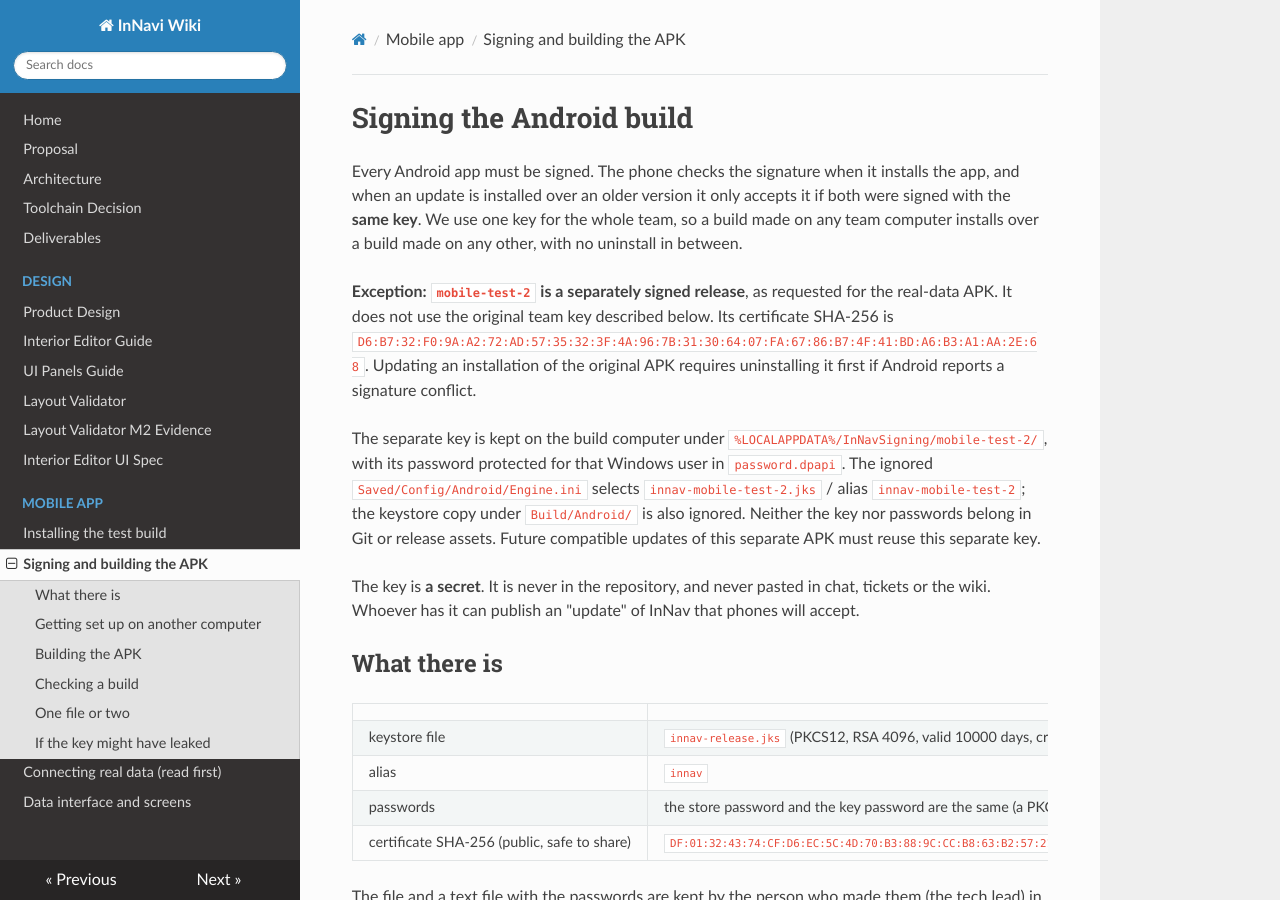
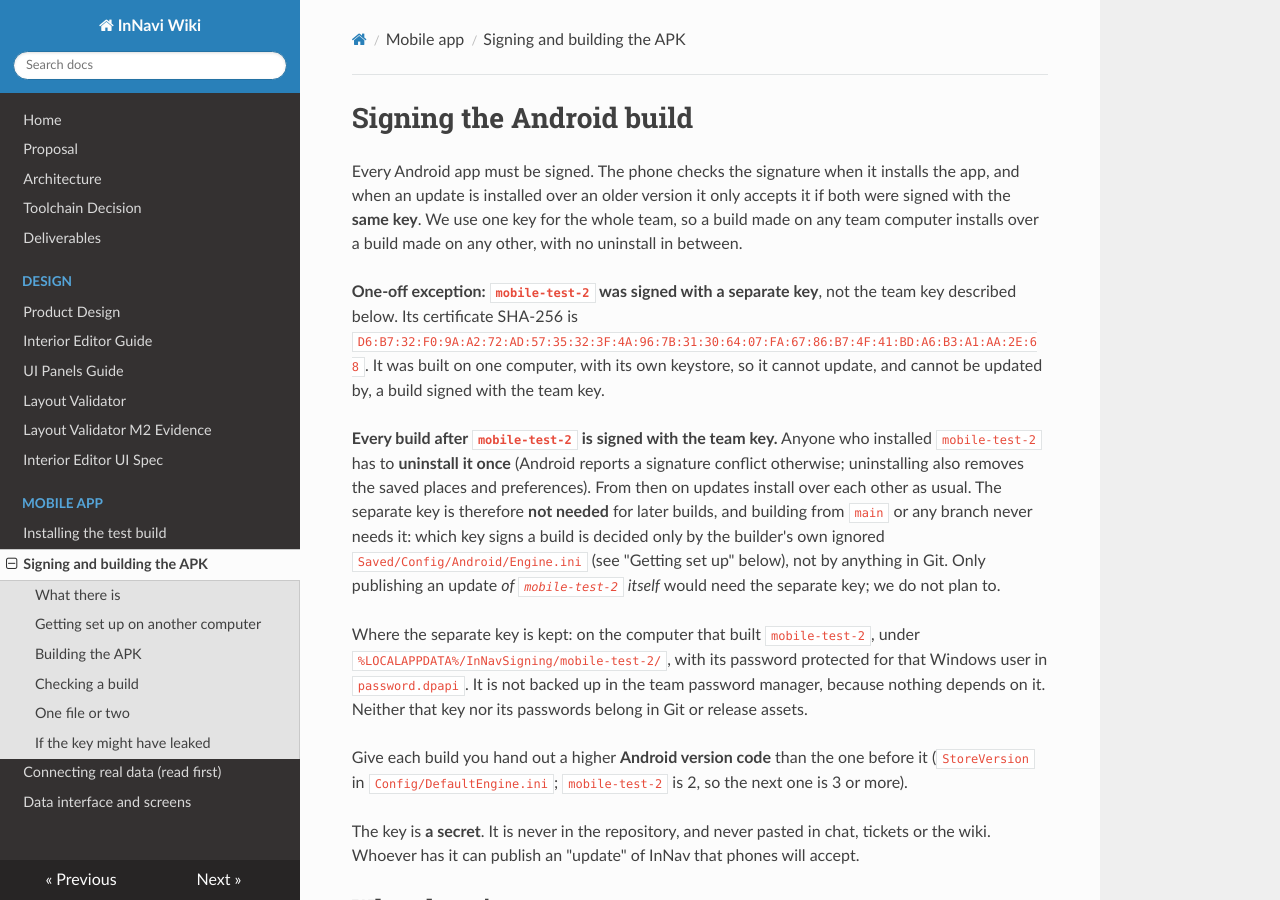
Before and after one commit to GYQ-SIT/Pathfinder-InNav, an MkDocs documentation site: the page built from docs/android-signing.md, in a window 1280 px wide and 900 px high. Built offline with MkDocs 1.6.1, drawn with Linux system fonts in a browser that asks for light colours; nearby versions of some CDN libraries; some of the changed text lies outside the part shown.

Commit message:
Docs: mobile-test-2 is a one-off with its own key; later builds use the team key
Which key signs a build is decided by the builder's own ignored Engine.ini, so building from main or any branch never needs the separate key. People who installed mobile-test-2 uninstall it once. The version code of the next build is to be higher than 2.

````diff
--- a/docs/android-signing.md
+++ b/docs/android-signing.md
@@ -3,9 +3,13 @@
 Every Android app must be signed. The phone checks the signature when it installs the app, and when an update is installed over an older version it only accepts it if both were signed
 with the **same key**. We use one key for the whole team, so a build made on any team computer installs over a build made on any other, with no uninstall in between.
 
-**Exception: `mobile-test-2` is a separately signed release**, as requested for the real-data APK. It does not use the original team key described below. Its certificate SHA-256 is `D6:B7:32:F0:9A:A2:72:AD:57:35:32:3F:4A:96:7B:31:30:64:07:FA:67:86:B7:4F:41:BD:A6:B3:A1:AA:2E:68`. Updating an installation of the original APK requires uninstalling it first if Android reports a signature conflict.
+**One-off exception: `mobile-test-2` was signed with a separate key**, not the team key described below. Its certificate SHA-256 is `D6:B7:32:F0:9A:A2:72:AD:57:35:32:3F:4A:96:7B:31:30:64:07:FA:67:86:B7:4F:41:BD:A6:B3:A1:AA:2E:68`. It was built on one computer, with its own keystore, so it cannot update, and cannot be updated by, a build signed with the team key.
 
-The separate key is kept on the build computer under `%LOCALAPPDATA%/InNavSigning/mobile-test-2/`, with its password protected for that Windows user in `password.dpapi`. The ignored `Saved/Config/Android/Engine.ini` selects `innav-mobile-test-2.jks` / alias `innav-mobile-test-2`; the keystore copy under `Build/Android/` is also ignored. Neither the key nor passwords belong in Git or release assets. Future compatible updates of this separate APK must reuse this separate key.
+**Every build after `mobile-test-2` is signed with the team key.** Anyone who installed `mobile-test-2` has to **uninstall it once** (Android reports a signature conflict otherwise; uninstalling also removes the saved places and preferences). From then on updates install over each other as usual. The separate key is therefore **not needed** for later builds, and building from `main` or any branch never needs it: which key signs a build is decided only by the builder's own ignored `Saved/Config/Android/Engine.ini` (see "Getting set up" below), not by anything in Git. Only publishing an update *of `mobile-test-2` itself* would need the separate key; we do not plan to.
+
+Where the separate key is kept: on the computer that built `mobile-test-2`, under `%LOCALAPPDATA%/InNavSigning/mobile-test-2/`, with its password protected for that Windows user in `password.dpapi`. It is not backed up in the team password manager, because nothing depends on it. Neither that key nor its passwords belong in Git or release assets.
+
+Give each build you hand out a higher **Android version code** than the one before it (`StoreVersion` in `Config/DefaultEngine.ini`; `mobile-test-2` is 2, so the next one is 3 or more).
 
 The key is **a secret**. It is never in the repository, and never pasted in chat, tickets or the wiki. Whoever has it can publish an "update" of InNav that phones will accept.
 
@@ -66,7 +70,7 @@ The `mobile-test-2` build computer keeps its SDK/JDK/NDK environment paths in `%
 %LOCALAPPDATA%\Android\Sdk\build-tools\36.0.0\apksigner.bat verify --verbose --print-certs InNavi-arm64.apk
 ```
 
-It should say `Verifies`. Original team-key builds show the original certificate above; the separate `mobile-test-2` APK must show `D6:B7:32:F0:9A:A2:72:AD:57:35:32:3F:4A:96:7B:31:30:64:07:FA:67:86:B7:4F:41:BD:A6:B3:A1:AA:2E:68`. A debug-signed build shows a certificate named "Android Debug".
+It should say `Verifies` and show the team certificate above, for `mobile-test-1` and every build after `mobile-test-2`. Only the one-off `mobile-test-2` APK shows `D6:B7:32:F0:9A:A2:72:AD:57:35:32:3F:4A:96:7B:31:30:64:07:FA:67:86:B7:4F:41:BD:A6:B3:A1:AA:2E:68`. A debug-signed build shows a certificate named "Android Debug".
 
 ## One file or two
 
````
Also changed, not shown: docs/android-install.md (+2 -2 lines).
